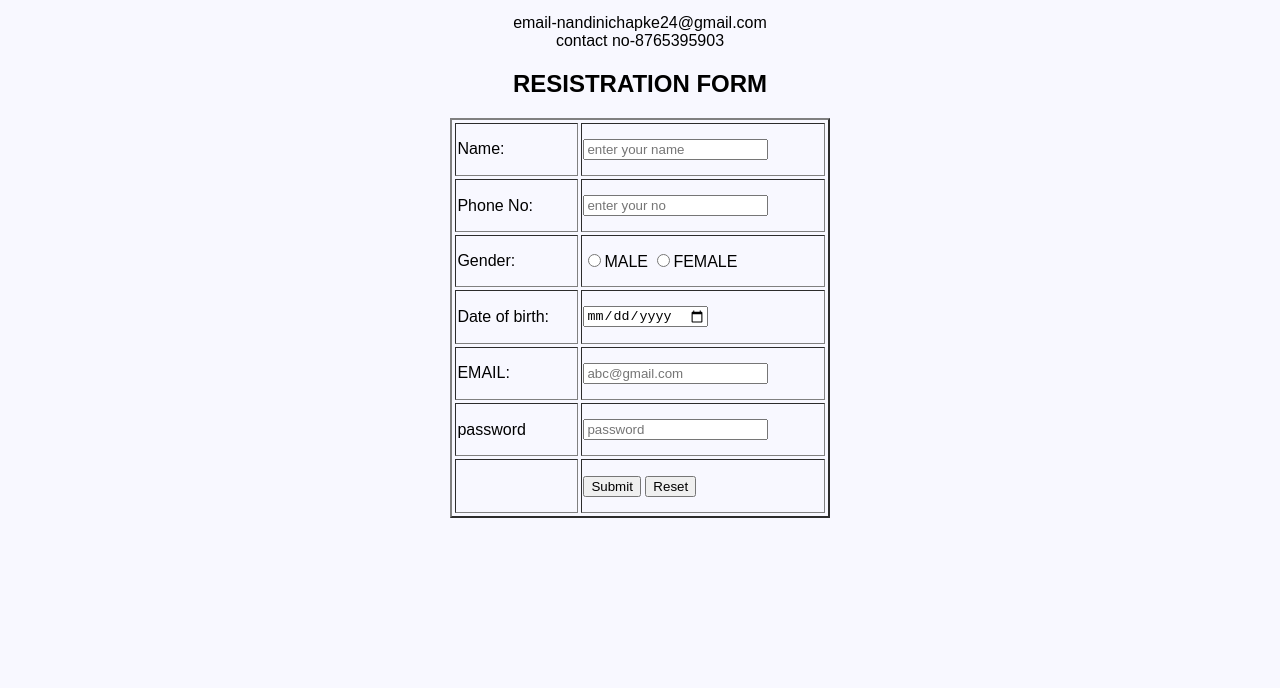
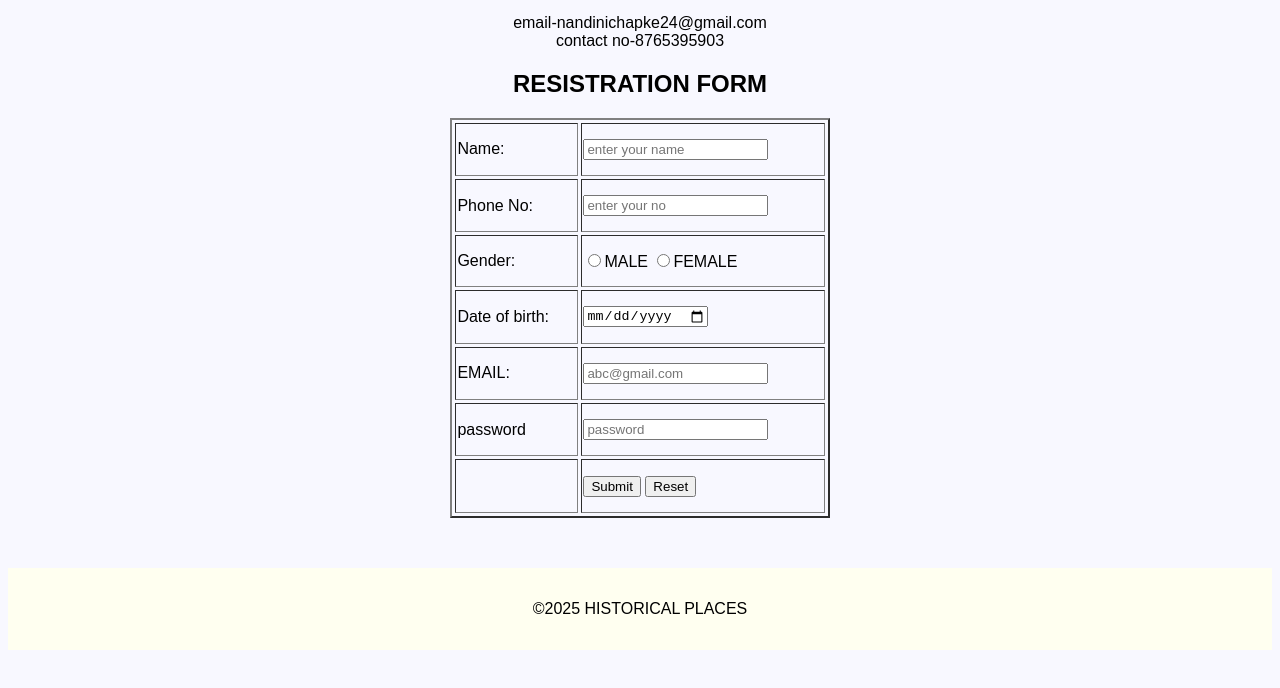
Before and after one commit to nandinichapke/historical-places_site, a plain HTML site: page code4.html in a window 1280 px wide. Shown: the part 100-788 px from the top of the page. Drawn offline with Linux system fonts and the light colour scheme.

Commit message:
Update code4.html

```diff
--- a/code4.html
+++ b/code4.html
@@ -69,12 +69,15 @@
 <td><input type="submit"name="submit">
         <input type="reset"name="reset"></td>
 </tr>
+</table>
 
 
 
 
 
 </center>
+    <footer>&copy;2025 HISTORICAL PLACES</footer>
+
 
 </body>
 </html>
```
